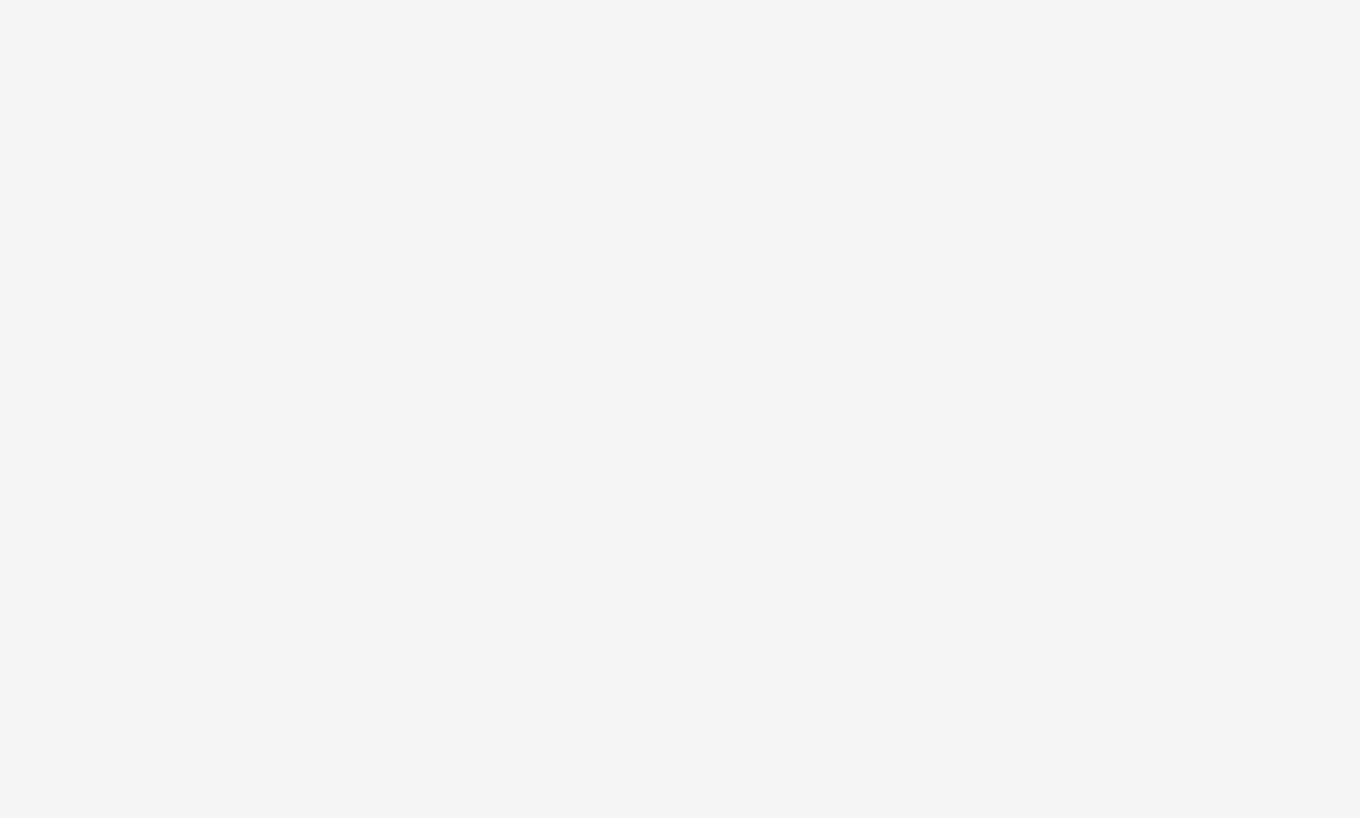
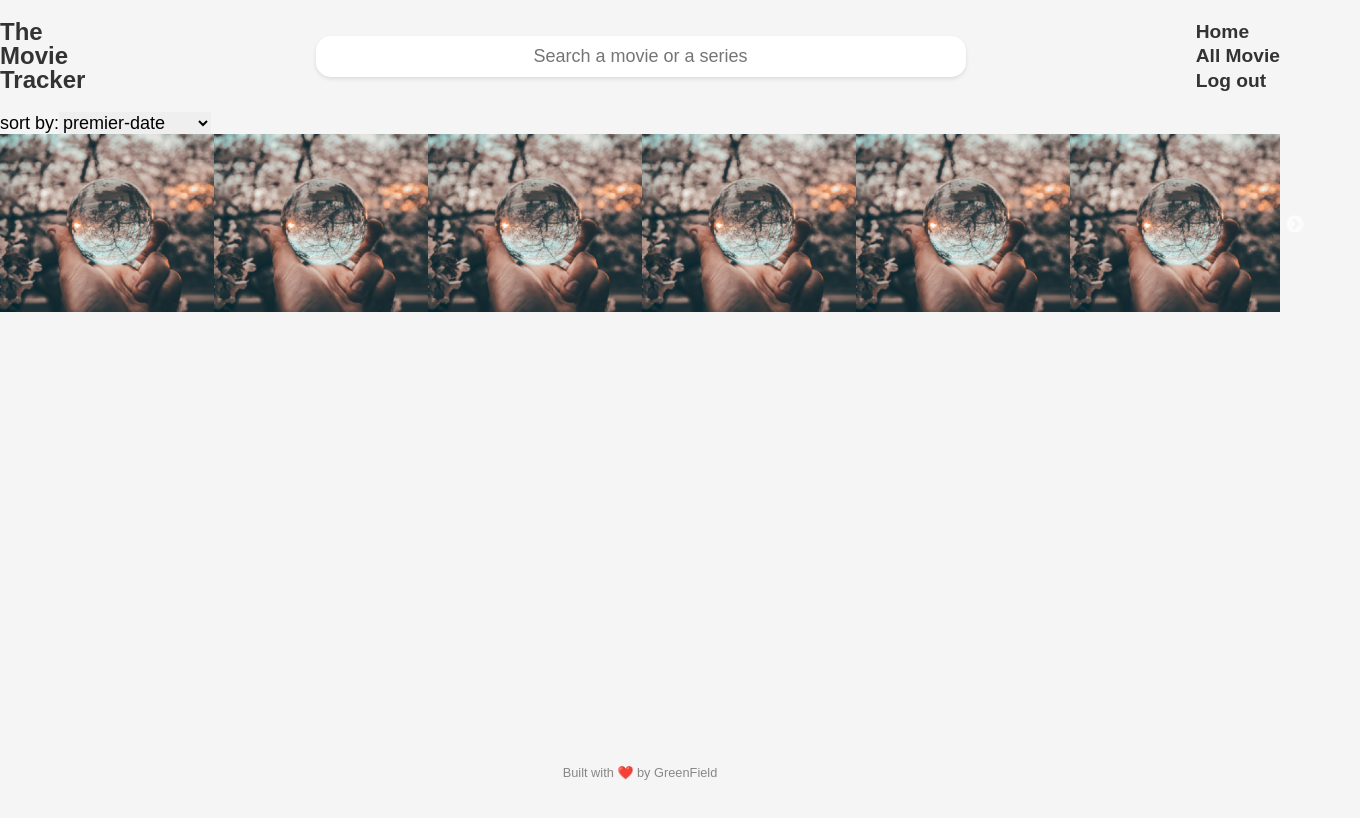
Before and after one commit to maksimpronin1991/GreenField-MovieFinder, a React (Vite) app: page /searchScreen in a window 1280 px wide. Before the commit this address had no page. Shown: the whole page, 1360 px wide, since content can reach past the window. Built offline with nearby package versions, Linux system fonts and the light colour scheme.

Commit message:
feat: searchScreen html

```diff
--- a/src/App.tsx
+++ b/src/App.tsx
@@ -3,6 +3,7 @@ import LoginScreen from './components/login-screen/loginScreen'
 import HomeScreen from './components/home-screen/homeScreen'
 import RegistrationScreen from './components/registration-screen/registrationScreen'
 import MovieScreen from './components/movie-screen/movie-screen'
+import SearchScreen from './components/search-screen/search-screen'
 
 function App() {
 
@@ -14,6 +15,7 @@ function App() {
         <Route path='/registration' element={<RegistrationScreen/>} />
         <Route path='/home' element={<HomeScreen/>}/>
         <Route path='/movieScreen' element={<MovieScreen/>}/>
+        <Route path='/searchScreen' element={<SearchScreen/>}/>
 
       </Routes>
     </BrowserRouter>
--- /dev/null
+++ b/src/components/search-screen/search-screen.module.css
@@ -0,0 +1,83 @@
+/* Главный контейнер */
+.searchScreen {
+  max-width: 1280px;
+  height: 95vh;
+
+  display: flex;
+  flex-direction: column; /* Элементы располагаются по вертикали */
+  justify-content: top; /* Распределение пространства между элементами */
+  overflow: hidden; /* Скрываем переполнение */
+
+  padding: 40px 80px; /* Отступы внутри контейнера */
+}
+
+/* Верхний контейнер (заголовок и поисковая строка) */
+.topContainer {
+  width: 100%;
+  max-height: 100px;
+
+  display: flex;
+  flex-direction: row; /* Элементы располагаются по горизонтали */
+  justify-content: space-between; /* Заголовок слева, поисковая строка справа */
+  align-items: center; /* Выравнивание по центру по вертикали */
+
+}
+
+/* Заголовок */
+.title {
+  font-size: 1.5rem;
+  font-weight: bold;
+  color: #333;
+
+  margin-bottom: 20px;
+}
+
+/* Поисковая строка */
+.searchBar {
+  margin-bottom: 20px;
+}
+
+.navigation{
+  font-size: 1.2rem;
+  font-weight: bold;
+  color: #333;
+  margin-bottom: 20px;
+}
+
+.navigationList{
+  display: flex;
+  flex-direction: column;
+  gap:5px
+}
+
+.searchInput {
+  width: 630px;
+  padding: 10px;
+  border: none;
+  border-radius: 15px;
+  box-shadow: 0 2px 4px rgba(0, 0, 0, 0.1); /* Тень для визуального эффекта */
+  text-align: center;
+}
+
+
+
+
+
+
+
+
+
+
+
+
+
+
+/* Нижняя часть экрана */
+.footer {
+  position: fixed;
+  bottom: 20px;
+  left: 50%;
+  transform: translateX(-50%);
+  font-size: 0.8rem;
+  color: #888;
+}
--- /dev/null
+++ b/src/components/search-screen/search-screen.tsx
@@ -0,0 +1,96 @@
+import React from 'react';
+import styles from './search-screen.module.css'
+import Slider from 'react-slick';
+
+
+import "slick-carousel/slick/slick.css";
+import "slick-carousel/slick/slick-theme.css";
+
+const SearchScreen: React.FC = () => {
+    const moviePosters = [
+        "src/img/Rectangle 39.jpg",
+        "src/img/Rectangle 39.jpg",
+        "src/img/Rectangle 39.jpg",
+        "src/img/Rectangle 39.jpg",
+        "src/img/Rectangle 39.jpg",
+        "src/img/Rectangle 39.jpg",
+        "src/img/Rectangle 39.jpg",
+        "src/img/Rectangle 39.jpg",
+        "src/img/Rectangle 39.jpg",
+        "src/img/Rectangle 39.jpg",
+        "src/img/Rectangle 39.jpg",
+        "src/img/Rectangle 39.jpg",
+        "src/img/Rectangle 39.jpg",
+        "src/img/Rectangle 39.jpg",
+        "src/img/Rectangle 39.jpg",
+        "src/img/Rectangle 39.jpg",
+        "src/img/Rectangle 39.jpg",
+        "src/img/Rectangle 39.jpg",
+        "src/img/Rectangle 39.jpg",
+        "src/img/Rectangle 39.jpg",
+        "src/img/Rectangle 39.jpg",
+        "src/img/Rectangle 39.jpg",
+    ];
+
+    const settings = {
+        dots: false,
+        infinite: true,
+        speed: 500,
+        slidesToShow: 6, // Количество видимых слайдов
+        slidesToScroll: 1,
+    };
+
+
+    return (
+        <div className={styles.searchScreen}>
+
+            <div className={styles.topContainer}>
+                {/* Заголовок */}
+                <h1 className={styles.title}>The<br />Movie<br /> Tracker</h1>
+
+                {/* Поисковая строка */}
+                <div className={styles.searchBar}>
+                    <input type="text" placeholder="Search a movie or a series" className={styles.searchInput} />
+                </div>
+                <nav className={styles.navigation}>
+                    <ul className={styles.navigationList}>
+                        <li className="navigationItem"><a href="" className="navugationLink">Home</a></li>
+                        <li className="navigationItem"><a href="" className="navugationLink">All Movie</a></li>
+                        <li className="navigationItem"><a href="" className="navugationLink">Log out</a></li>
+                    </ul>
+                </nav>
+            </div>
+
+            {/* Секция Previously Watched */}
+            <div className={styles.bottomContainer}>
+                <section className={styles.section}>
+                    <div className="sortContainer">
+                        <label htmlFor="sort-options">sort by:</label>
+                        <select id="sort-options">
+                            <option value="premier-date">premier-date</option>
+                            <option value="IMDB Rating">IMDB Rating</option>
+                            <option value="numerical">number of views</option>
+                        </select>
+                    </div>
+                    <Slider {...settings}>
+                        {moviePosters.map((poster, index) => (
+                            <div key={index}>
+                                <div className={styles.movieCard}>
+                                    <img src={poster} alt={`Movie Poster ${index}`} className={styles.moviePoster} />
+                                </div>
+                            </div>
+                        ))}
+                    </Slider>
+                </section>
+            </div>
+
+            {/* Нижняя часть экрана */}
+            <div className={styles.footer}>
+                Built with ❤️ by GreenField
+            </div>
+        </div>
+
+    );
+};
+
+export default SearchScreen;
```
